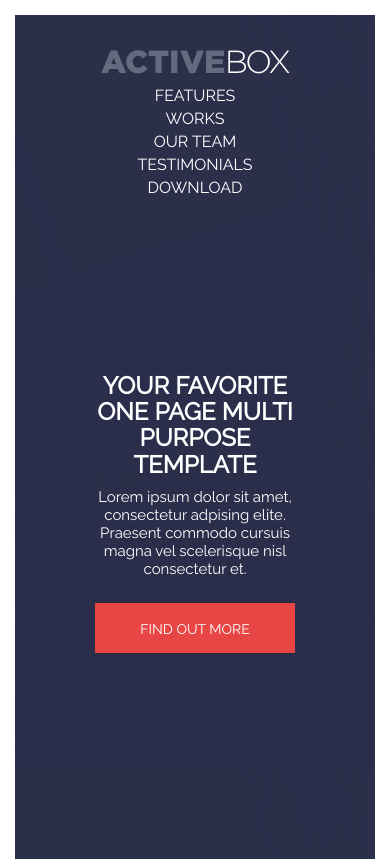
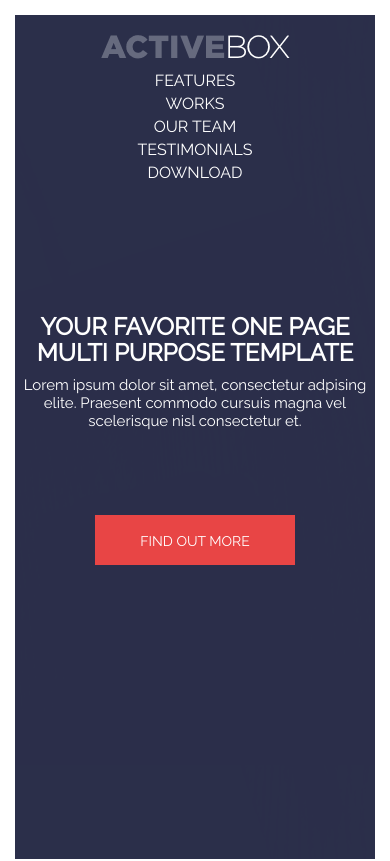
Before and after one commit to RobertBurnat/Activebox-Page, a website: page index.html in a window 390 px wide. Shown: the top 861 px of the page. Drawn offline with nearby package versions, Linux system fonts and the light colour scheme.

Commit message:
Add and fix responsive

```diff
--- a/index.html
+++ b/index.html
@@ -26,10 +26,12 @@
 					</ul>
 				</div>
 			</nav>
-			<div class="slogan text-center">
-				<h1>Your favorite one page multi purpose template</h1>
-				<p>Lorem ipsum dolor sit amet, consectetur adpising elite. Praesent commodo cursuis magna vel scelerisque nisl consectetur et.</p>
-				<button>Find Out More</button>
+			<div class="slogan-container">
+				<div class="slogan text-center">
+					<h1>Your favorite one page multi purpose template</h1>
+					<p>Lorem ipsum dolor sit amet, consectetur adpising elite. Praesent commodo cursuis magna vel scelerisque nisl consectetur et.</p>
+					<button>Find Out More</button>
+				</div>
 			</div>
 		</header>
 		<section class="benefits text-center">
--- a/sass/style.sass
+++ b/sass/style.sass
@@ -9,10 +9,15 @@ h5
 .row
 	margin: 50px auto
 header
+	display: flex
+	justify-content: center
+	align-items: center
+	flex-direction: column
 	background: url("../images/layer.png")
 	height: 100vh
-	position: relative
 	nav
+		position: absolute
+		top: 0
 		padding: 35px 0
 		ul
 			padding: 0
@@ -35,13 +40,8 @@ header
 					color: black
 					text-decoration: none
 	.slogan
-		position: absolute
-		top: 50%
-		left: 50%
-		transform: translate(-50%, -50%)
+		color: $colorw
 		max-width: 900px
-		color: $colorw
-
 		h1
 			text-transform: $transform-t
 			font-size: 65px
@@ -146,6 +146,7 @@ button
 		.row
 			margin: 0
 			background-color: #53354a
+			height: 560px
 	.carousel-indicators
 		left: 75%
 .jumbo-down
@@ -174,10 +175,11 @@ footer
 		color: #808080
 		span
 			color: $colorw
+@media (max-height: 480px)
+	header
+		justify-content: flex-end
 @media (max-width: 575px)
 	header
-		height: 100vh
-		text-align: center
 		.row
 			margin: 25px auto
 		nav
@@ -185,16 +187,12 @@ footer
 				li
 					display: block
 		.slogan
-			top: 40%
-			left: 50%
-			transform: translate(-50%)
+			margin-bottom: 15px
 			h1
 				font-size: 24px
 			p
 				line-height: normal
 				font-size: 15px
-			button
-				margin-top: 15px
 	.carousell
 		img
 			height: 350px
@@ -204,7 +202,6 @@ footer
 
 @media (min-width: 576px) and (max-width: 991px)
 	header
-		text-align: center
 		nav
 			ul
 				li
@@ -229,3 +226,5 @@ footer
 		.carousel-indicators
 			bottom: 0
 			transform: translate(-50%)
+		img
+			height: 350px
```
Also changed, not shown: css/style.css, 1 other file.
